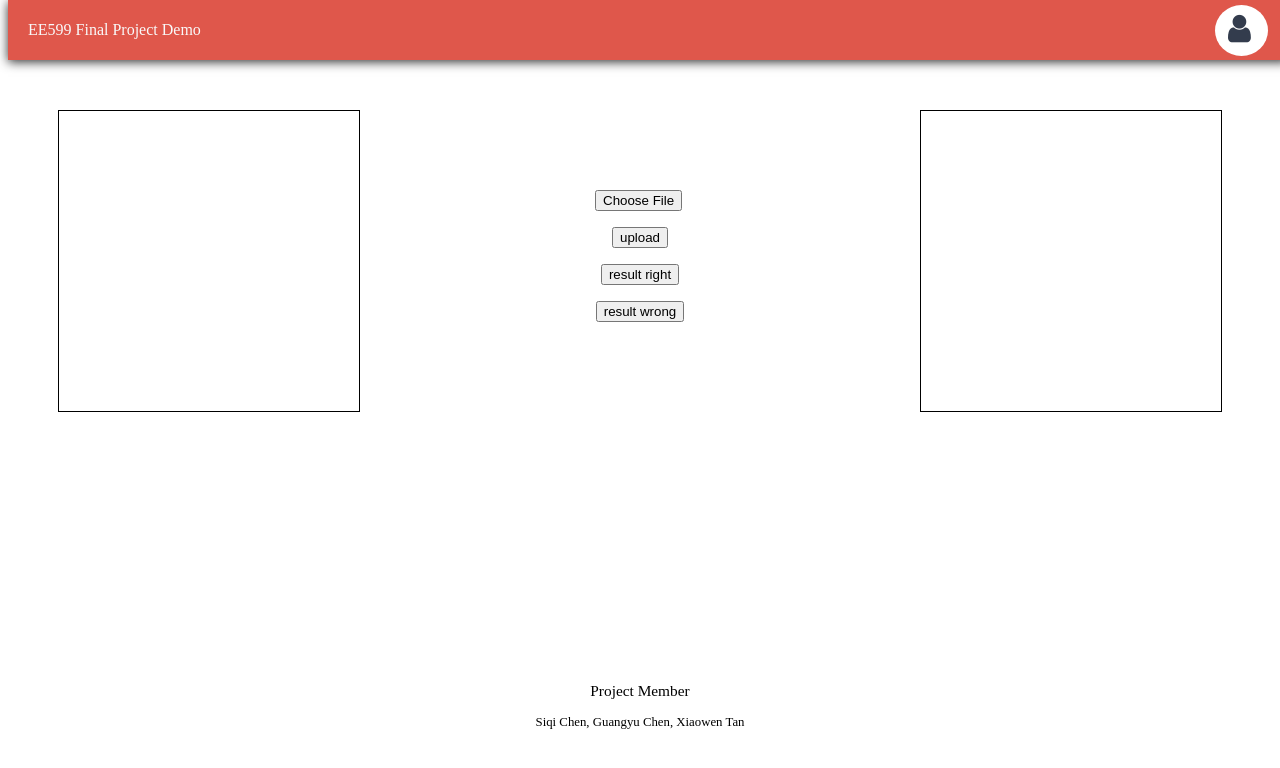
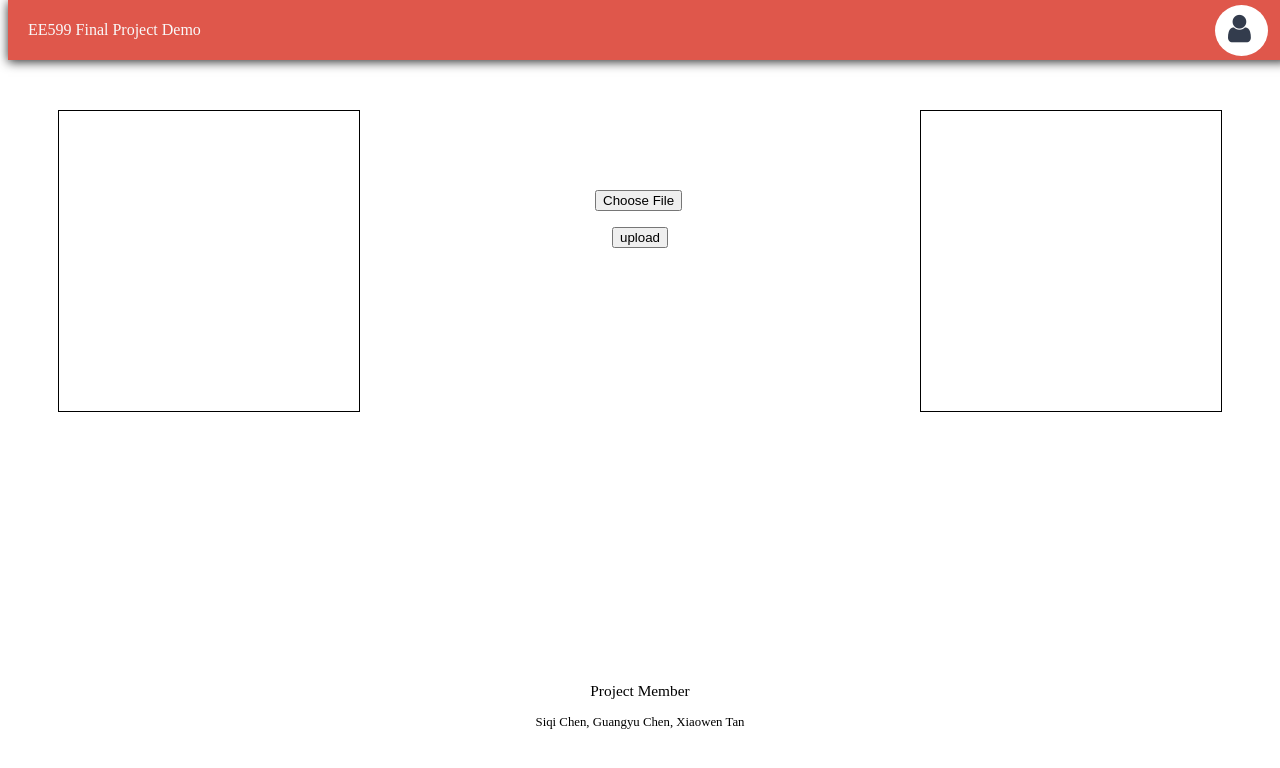
Before and after one commit to XiaowenTan1994/EE599_final_project, a plain HTML site: page Web/WebContent/index.html in a window 1280 px wide. Drawn offline with Linux system fonts and the light colour scheme.

Commit message:
Update index.html

```diff
--- a/Web/WebContent/index.html
+++ b/Web/WebContent/index.html
@@ -27,8 +27,6 @@
       <div class="choosefile" align="center">
 	    <p><input type="file" name="uploadfile" id="file" class="filepath" onchange="showpic(this)" accept="image/*"></p>
 	    <p><input type="submit" value="upload"> </p>
-        <p><button type="button">result right</button></p>
-        <p><button type="button">result wrong</button></p>
       </div>
       </form>
     </div>
```
